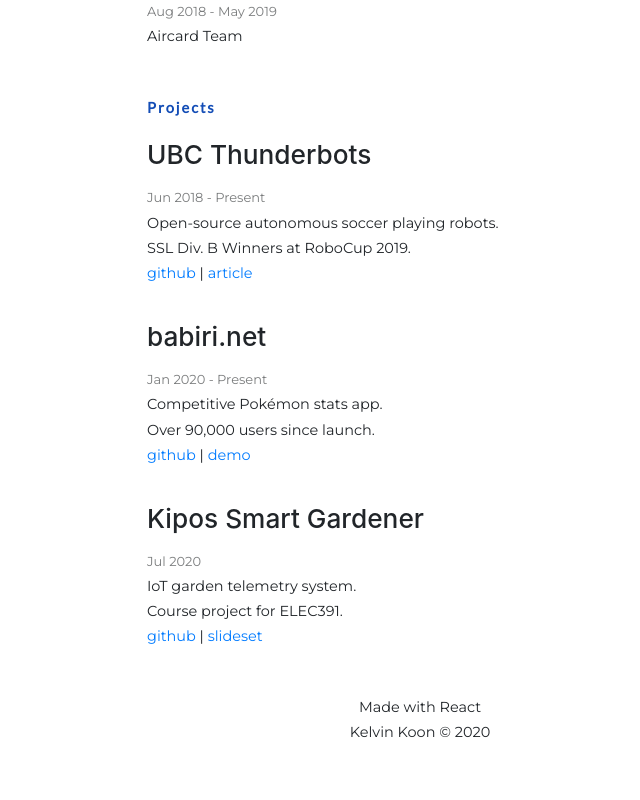
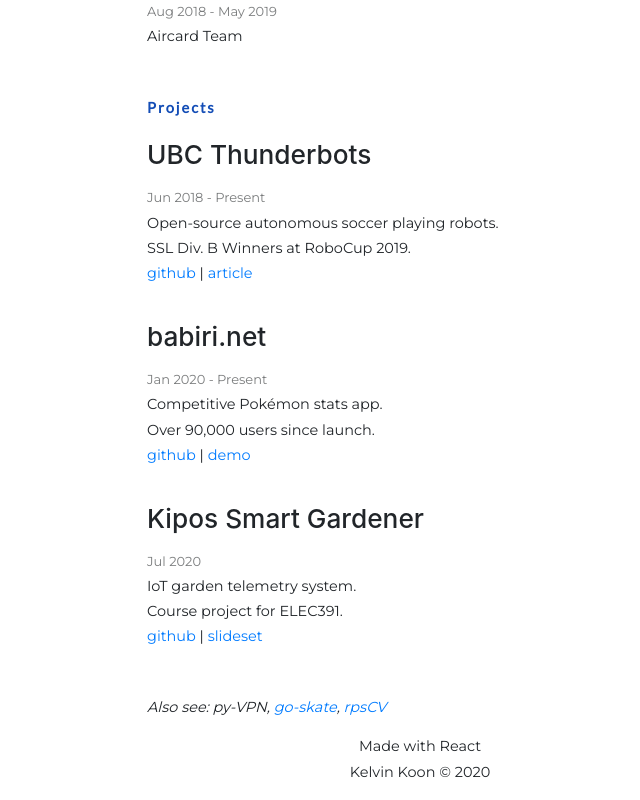
Before and after one commit to kelvinkoon/kelvinkoondev, a React (Create React App) app: page / in a window 1280 px wide. Shown: the part 1139-1939 px from the top of the page, without its empty margins (220-860 px from the left). Before the commit the page ends 1899 px from the top, so only its background shows below. Built offline with nearby package versions, Linux system fonts and the light colour scheme.

Commit message:
Update for October

```diff
--- a/src/components/About.js
+++ b/src/components/About.js
@@ -17,8 +17,8 @@
           </p>
           <p>
             In my free time, I enjoy photography, figure skating, and
-            competitive gaming. I also help run the ECESS mentorship
-			program.
+            competitive gaming. I am also co-leading the ECESS mentorship
+            program.
           </p>
         </div>
         <div className="right">
--- a/src/components/Projects.js
+++ b/src/components/Projects.js
@@ -11,6 +11,26 @@
         {ProjectData.map((projectDetail, index) => {
           return <ProjectItem project={projectDetail}></ProjectItem>;
         })}
+        <i>
+          <p>
+            Also see: py-VPN,{" "}
+            <a
+              href="https://github.com/kelvinkoon/go-skate"
+              target="_blank"
+              rel="noopener noreferrer"
+            >
+              go-skate
+            </a>
+            ,{" "}
+            <a
+              href="https://github.com/kelvinkoon/rps-cv"
+              target="_blank"
+              rel="noopener noreferrer"
+            >
+              rpsCV
+            </a>
+          </p>
+        </i>
       </div>
     );
   }
```
